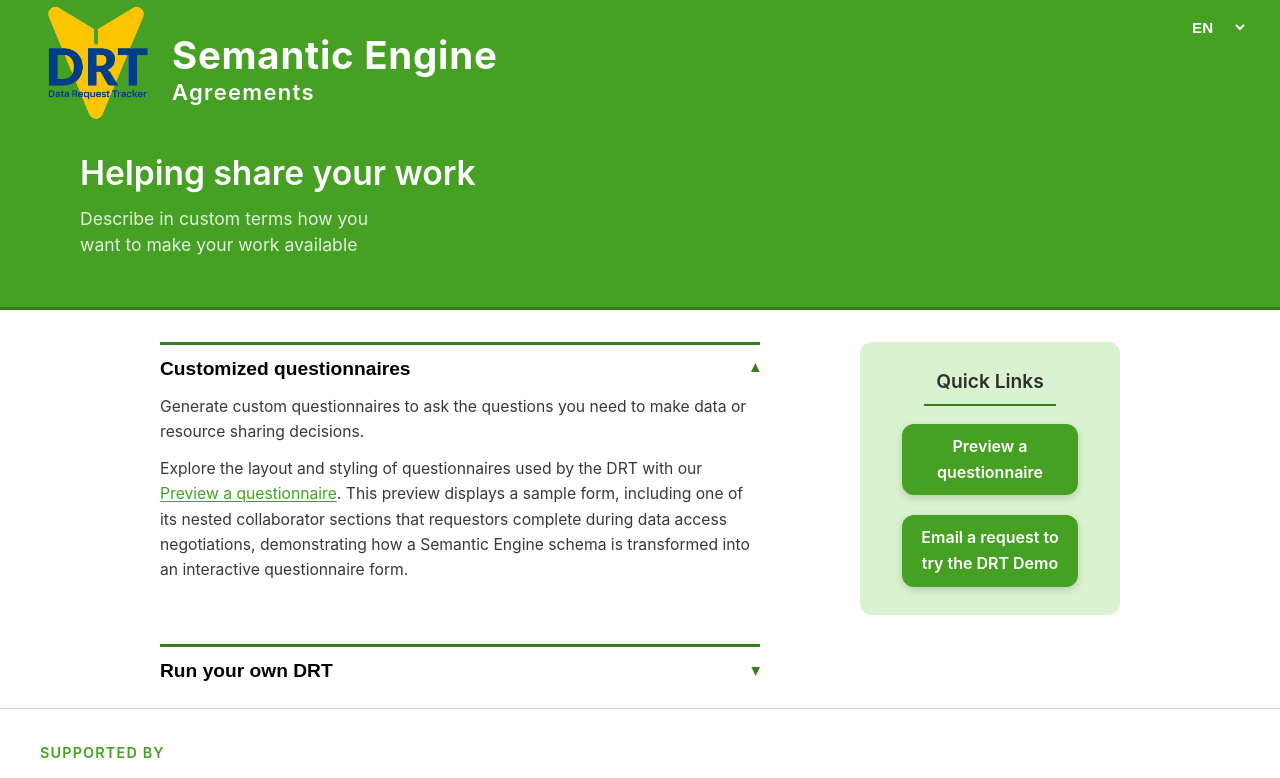
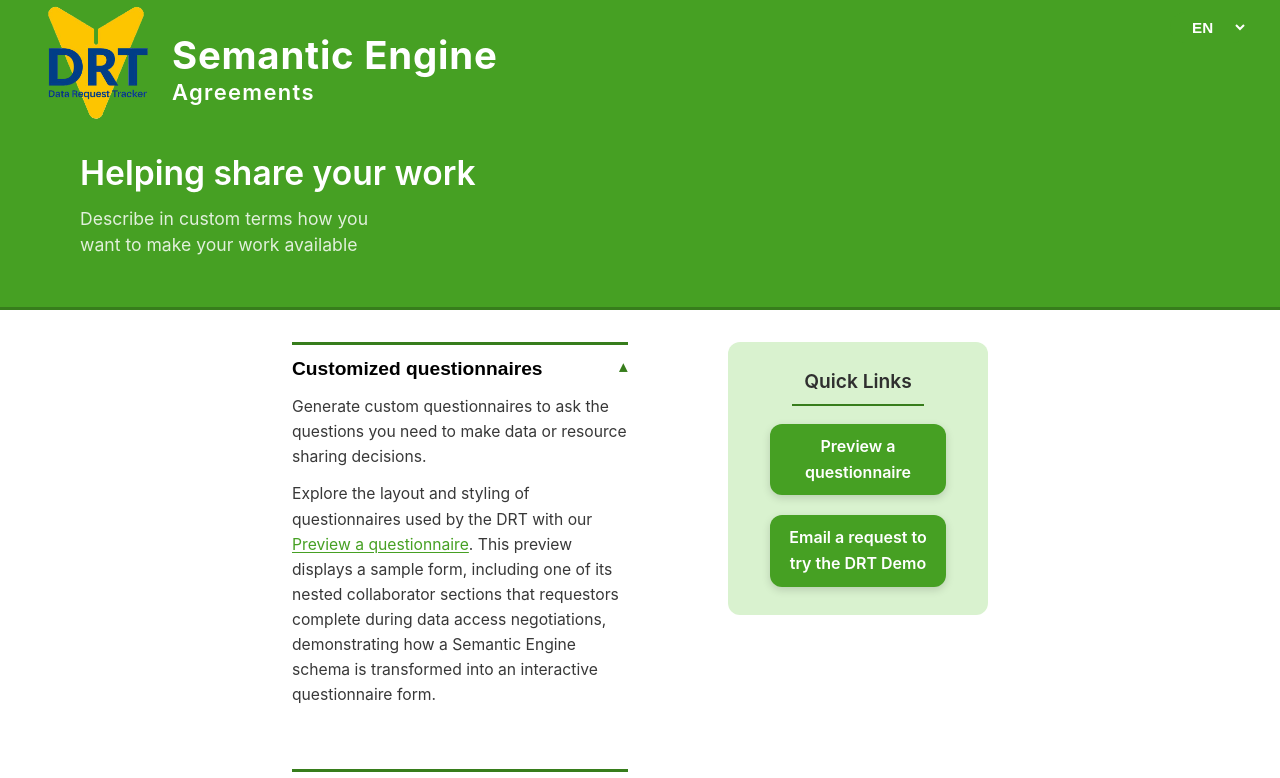
Before and after one commit to ClimateSmartAgCollab/drt-ad, a React (Vite) app: page / in a window 1280 px wide. Shown: the top 778 px of the page. Built offline with nearby package versions, Linux system fonts and the light colour scheme.

Commit message:
fix landing accordion width inconsistency

```diff
--- a/src/App.css
+++ b/src/App.css
@@ -139,13 +139,16 @@
   max-width: 1040px;
   margin: 32px auto 0;
   padding: 0 40px;
-  display: flex;
+  display: grid;
+  grid-template-columns: 21rem 260px;
   gap: 100px;
   align-items: flex-start;
+  justify-content: center;
 }
 
 .landing-column-main {
-  flex: 1;
+  flex: 0 0 21rem;
+  width: min(100%, 21rem);
   display: flex;
   flex-direction: column;
   gap: 50px;
@@ -154,6 +157,7 @@
 .landing-accordion {
   border-top: 3px solid rgba(55, 125, 28, 1);
   padding-top: 12px;
+  width: 100%;
 }
 
 .landing-accordion-toggle {
@@ -218,7 +222,7 @@
   display: flex;
   flex-direction: column;
   align-items: center;
-  margin-left: auto;
+  margin-left: 0;
 }
 
 .quick-links-title {
@@ -713,9 +717,17 @@ a.partner-logo-placeholder:focus {
   }
 
   .landing-layout {
+    display: flex;
     flex-direction: column;
+    gap: 32px;
     padding: 24px 24px 0;
     margin-top: 24px;
+  }
+
+  .landing-column-main {
+    flex: 1 1 auto;
+    width: 100%;
+    max-width: 100%;
   }
 
   .quick-links-card {
```
